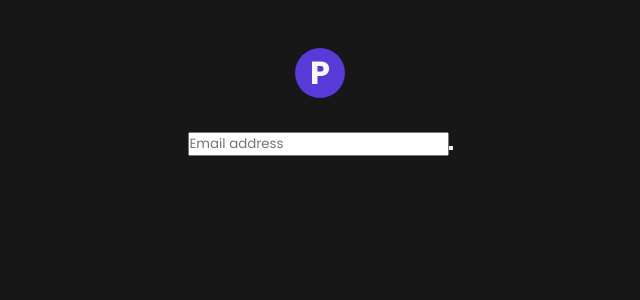
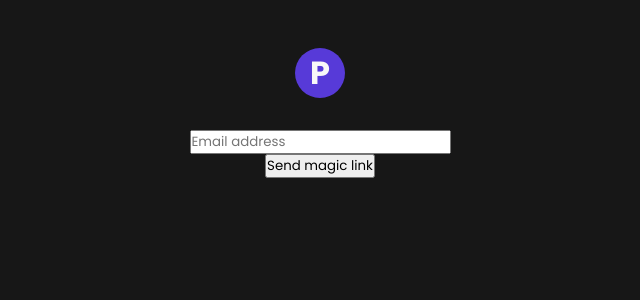
Before and after one commit to akinloluwami/presstype, a Next.js app: page /signup/magic-link in a window 1280 px wide. Shown: the top 300 px of the page, without its empty margins (320-960 px from the left). Built offline with nearby package versions, Linux system fonts and the light colour scheme.

Commit message:
added button text

```diff
--- a/components/auth/magic_link/MagicLink.tsx
+++ b/components/auth/magic_link/MagicLink.tsx
@@ -9,10 +9,9 @@ const MagicLink = ({ type }: MagicLinkProps) => {
   return (
     <div className={styles.magic_link_container}>
       <h1>P</h1>
-      <div className="">
-        <input placeholder="Email address" />
-        <button></button>
-      </div>
+
+      <input placeholder="Email address" />
+      <button>Send magic link</button>
     </div>
   );
 };
```
